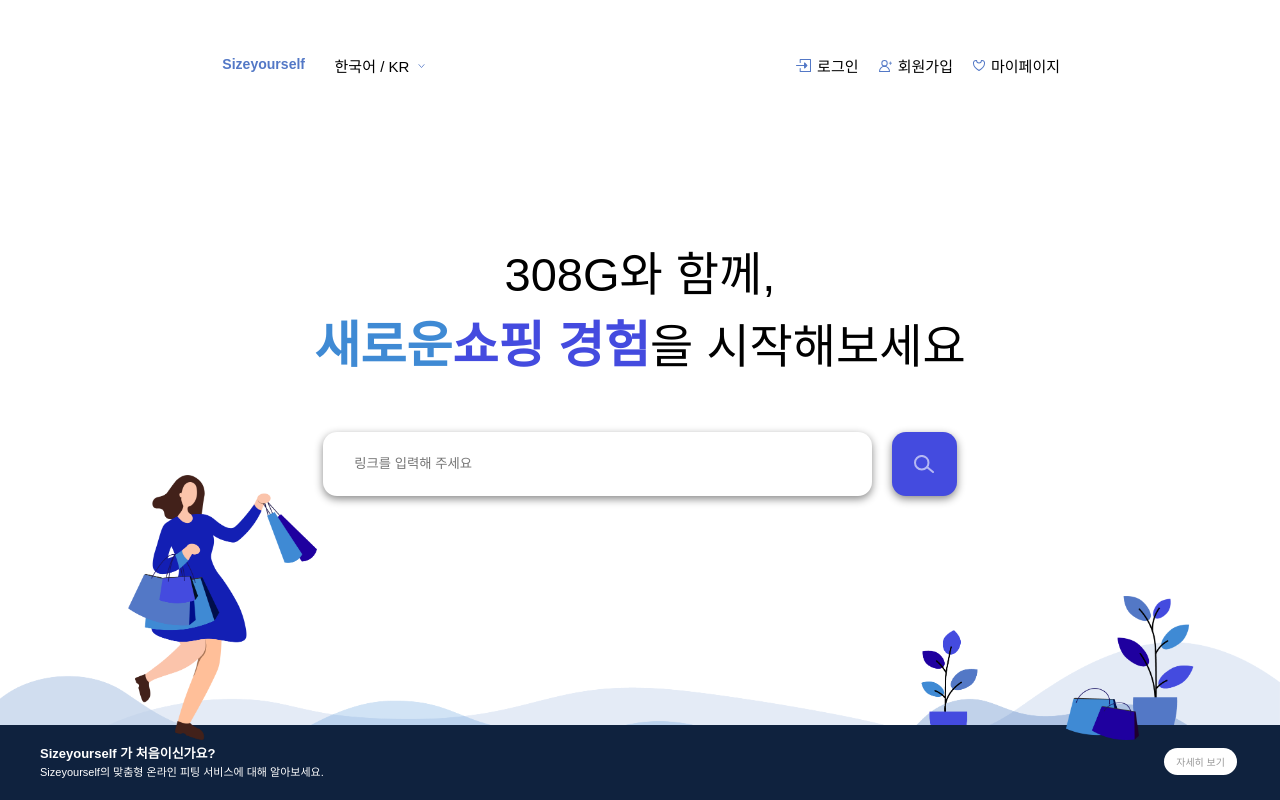
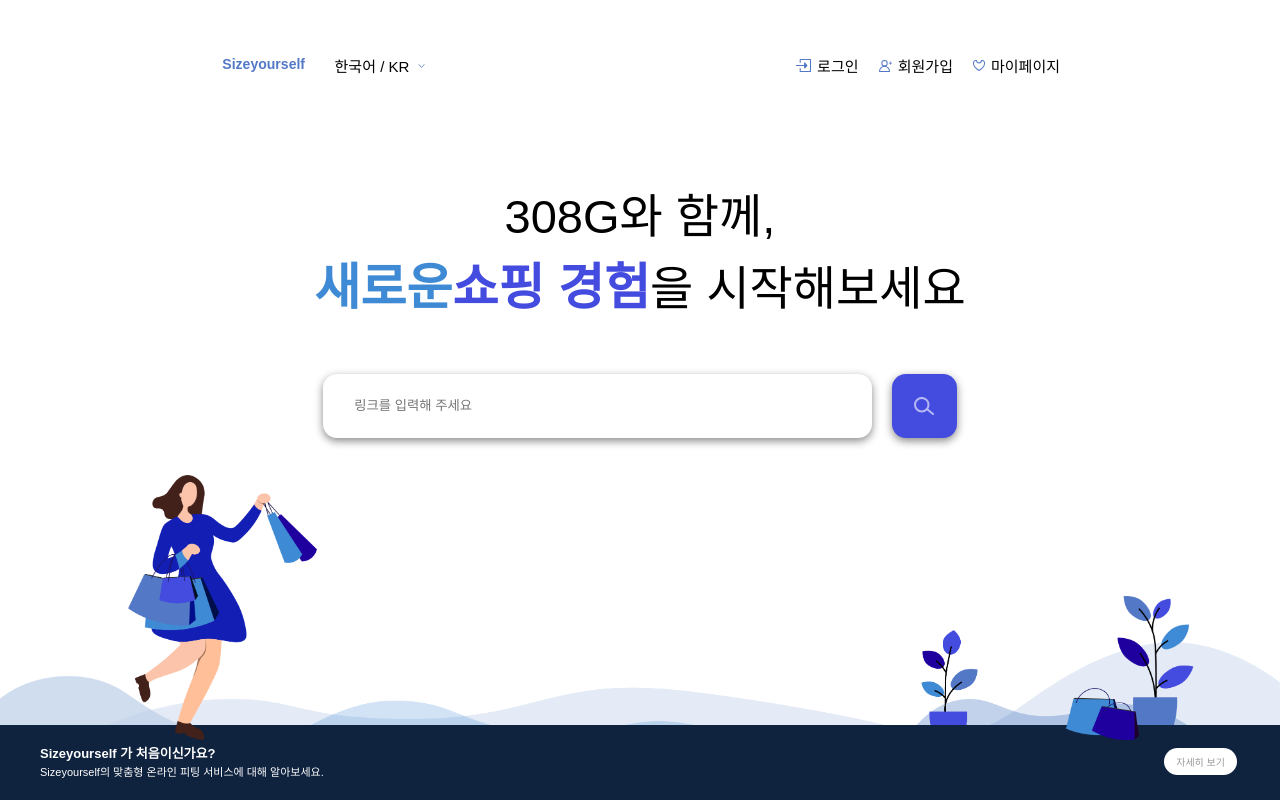
Before and after one commit to wil953742/kpmg_308G, a Next.js app: page / in a window 1280 px wide. Built offline with nearby package versions, Linux system fonts and the light colour scheme.

Commit message:
Update index.tsx

```diff
--- a/pages/index.tsx
+++ b/pages/index.tsx
@@ -13,7 +13,7 @@ const MainContent = styled.div`
   height: 100%;
 
   h1 {
-    margin-top: 22.7vh;
+    margin-top: 15vh;
     font-size: 75px;
     font-weight: 800;
     color: #505050;
@@ -22,7 +22,7 @@ const MainContent = styled.div`
 
   h2 {
     font-size: 47px;
-    margin-top: 20.27vh;
+    margin-top: 13vh;
     color: black;
     font-weight: 400;
     margin-bottom: 6.85vh;
```
